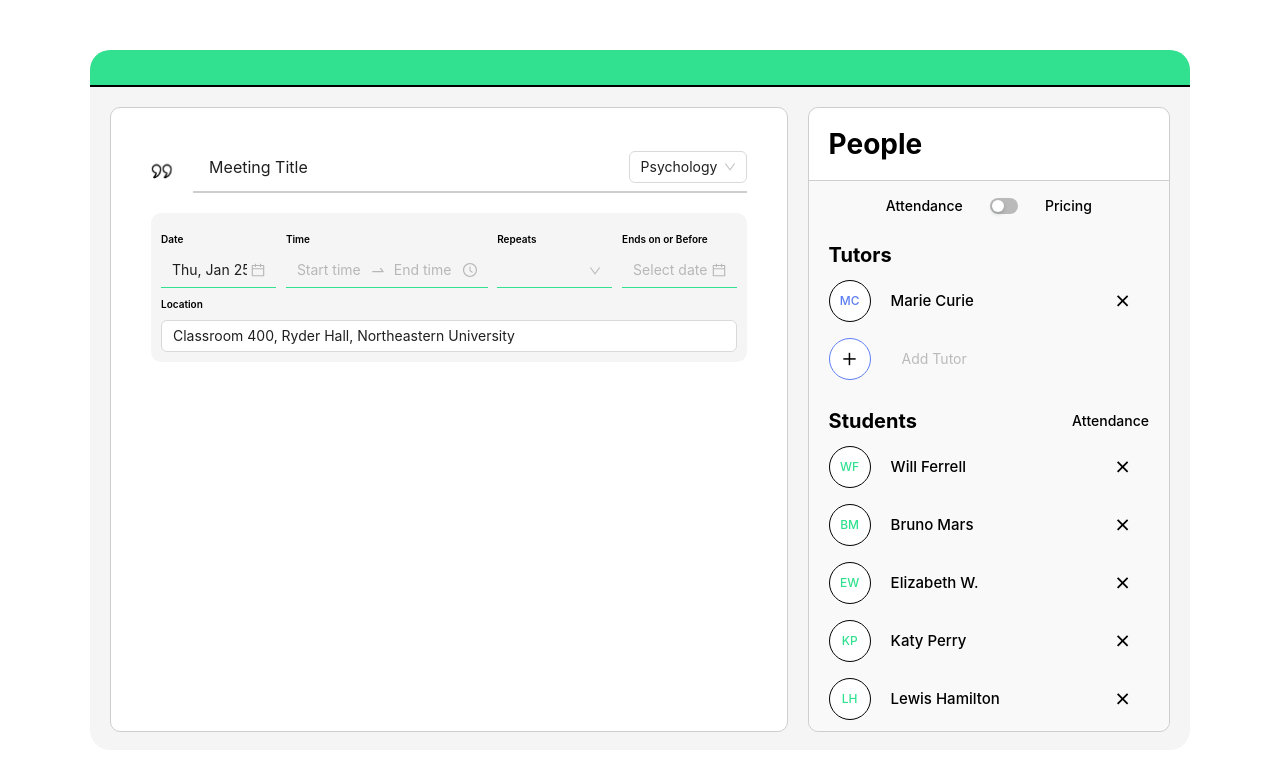
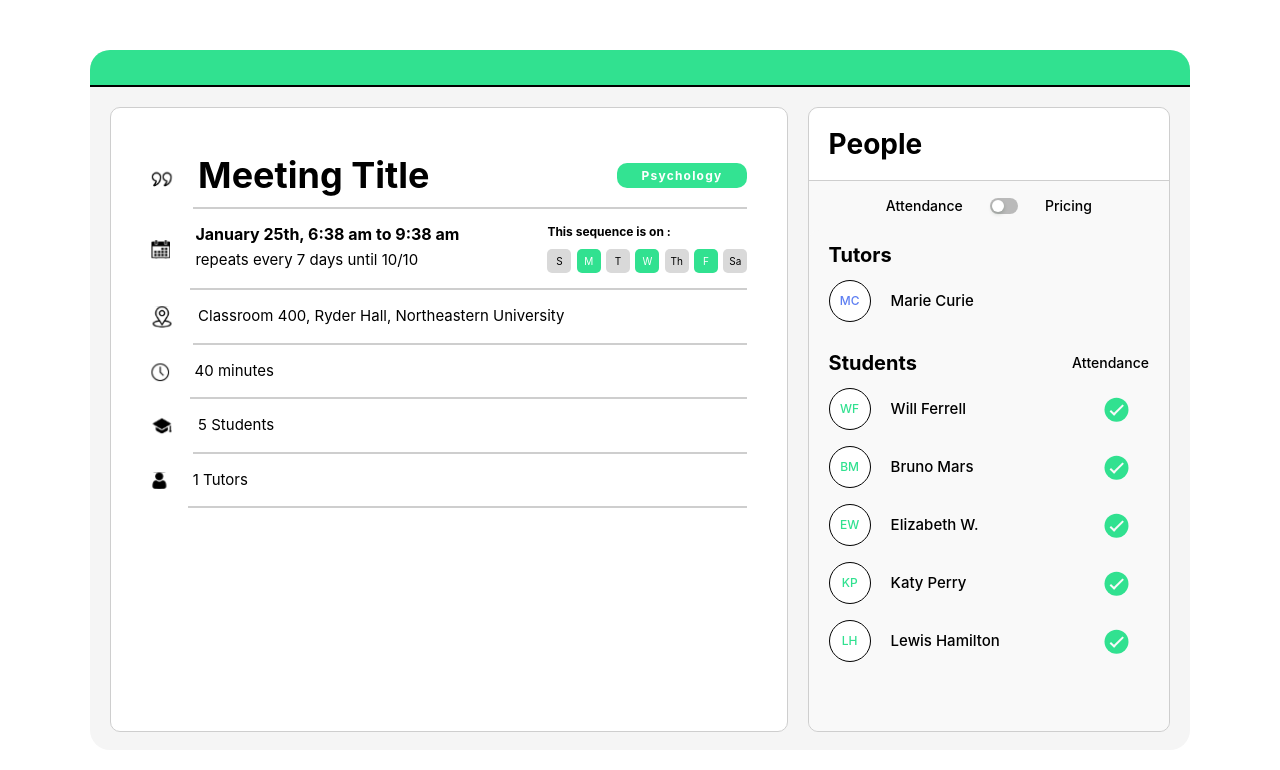
Before and after one commit to dennis-bg/tadpoleInterviewTest, a React (Create React App) app: page / in a window 1280 px wide. Shown: the top 770 px of the page. Built offline with nearby package versions, Linux system fonts and the light colour scheme.

Commit message:
wired everything but sequence

```diff
--- a/src/components/MeetingInfo/EditDetails/index.tsx
+++ b/src/components/MeetingInfo/EditDetails/index.tsx
@@ -9,8 +9,8 @@ export const EditDetails = () => {
     const {data, handlers} = useContext(StagedEditsContext);
 
     const handleTimeChange = (value: any) => {
-        handlers.handleStagedStartTimeChange(dayjs(value[0]).format('h:mm a'))
-        handlers.handleStagedEndTimeChange(dayjs(value[1]).format('h:mm a'))
+        handlers.handleStagedStartTimeChange(dayjs(value[0]))
+        handlers.handleStagedEndTimeChange(dayjs(value[1]))
     };
 
     const handleDateChange = (date: any) => {
@@ -18,7 +18,7 @@ export const EditDetails = () => {
     }
 
     const handleEndDateChange = (date: any) => {
-        handlers.handleStagedEndTimeChange(date)
+        handlers.handleStagedEndDateChange(date)
     }
 
     const handleLocationChange = (e: { target: { value: string; }; }) => {
@@ -34,7 +34,9 @@ export const EditDetails = () => {
                 </div>
                 <div className={styles.group}>
                     <p>Time</p>
-                    <TimePicker.RangePicker variant="borderless"  onChange={handleTimeChange} format="h:mm a"/>
+                    <TimePicker.RangePicker variant="borderless"
+                        value={[dayjs(data.stagedStartTime), dayjs(data.stagedEndTime)]}
+                        onChange={handleTimeChange} format="h:mm a"/>
                 </div>
                 <div className={styles.group}>
                     <p>Repeats</p>
@@ -42,7 +44,7 @@ export const EditDetails = () => {
                 </div>
                 <div className={styles.group}>
                     <p>Ends on or Before</p>
-                    <DatePicker variant="borderless" onChange={handleEndDateChange}/>
+                    <DatePicker variant="borderless"value={dayjs(data.stagedEndDate)} onChange={handleEndDateChange} format="ddd, MMM Do"/>
                 </div>
             </div>
             <div className={styles.group}>
--- a/src/components/MeetingInfo/EditDetails/styles.module.css
+++ b/src/components/MeetingInfo/EditDetails/styles.module.css
@@ -22,10 +22,10 @@
 }
 
 .dateDetails .group {
-    width: 20%;
+    width: 22%;
     border-bottom: 1px solid #31E190;
 }
 
 .dateDetails .group:nth-child(2) {
-    width: 35%;
+    width: 29%;
 }
--- a/src/components/MeetingInfo/index.tsx
+++ b/src/components/MeetingInfo/index.tsx
@@ -68,8 +68,8 @@ export const MeetingInfoCard:React.FC<MeetingInfoProps> = ({
                         <CalendarSVG/>
                         <div className={styles.content}>
                             <div className={styles.vertical}>
-                                <h4 className={styles.date}>{`${dayjs(info.date).format('MMMM Do')}, ${info.startTime} to ${info.endTime}`}</h4>
-                                <p className={styles.basicInfo}>{`repeats ${info.repitition} until ${info.endDate}`}</p>
+                                <h4 className={styles.date}>{`${dayjs(info.date).format('MMMM Do')}, ${dayjs(info.startTime).format('h:mm a')} to ${dayjs(info.endTime).format('h:mm a')}`}</h4>
+                                <p className={styles.basicInfo}>{`repeats ${info.repitition} until ${dayjs(info.endDate).format('MM/DD')}`}</p>
                             </div>
                             <div className={styles.vertical}>
                                 <h4 style={{fontSize: "12px", marginTop: '15px', marginBottom: "10px"}}>This sequence is on :</h4>
--- a/src/components/MeetingModal/index.tsx
+++ b/src/components/MeetingModal/index.tsx
@@ -6,6 +6,7 @@ import { MeetingInfoCard } from "../MeetingInfo";
 import { MeetingParticipants } from "../MeetingParticipants";
 import { EditModeContext } from "../../store/edit-mode-context";
 import { StagedEditsContext } from "../../store/staged-edits-context";
+import dayjs, { Dayjs } from "dayjs";
 
 interface MeetingModalProps {
     open: boolean,
@@ -14,7 +15,7 @@ interface MeetingModalProps {
 
 export const MeetingModal: React.FC<MeetingModalProps> = ({ open, meetingDetails }) => {
 
-    const [editMode, setEditMode] = useState<boolean>(true);
+    const [editMode, setEditMode] = useState<boolean>(false);
     const [info, setInfo] = useState(meetingDetails.info)
     const [students, setStudents] = useState<Student[]>(meetingDetails.participants.students);
     const [tutors, setTutors] = useState<IAttendee[]>(meetingDetails.participants.tutors);
@@ -22,8 +23,8 @@ export const MeetingModal: React.FC<MeetingModalProps> = ({ open, meetingDetails
     const [stagedTitle, setStagedTitle] = useState<string>(meetingDetails.info.title);
     const [stagedSubject, setStagedSubject] = useState<string>(meetingDetails.info.subject);
     const [stagedDate, setStagedDate] = useState<string>(meetingDetails.info.date);
-    const [stagedStartTime, setStagedStartTime] = useState<string>(meetingDetails.info.startTime);
-    const [stagedEndTime, setStagedEndTime] = useState<string>(meetingDetails.info.endTime);
+    const [stagedStartTime, setStagedStartTime] = useState<Dayjs>(dayjs(meetingDetails.info.startTime));
+    const [stagedEndTime, setStagedEndTime] = useState<Dayjs>(dayjs(meetingDetails.info.endTime));
     const [stagedEndDate, setStagedEndDate] = useState<string>(meetingDetails.info.endDate);
     const [stagedLocation, setStagedLocation] = useState<string>(meetingDetails.info.location);
 
@@ -39,11 +40,11 @@ export const MeetingModal: React.FC<MeetingModalProps> = ({ open, meetingDetails
         setStagedDate(date);
     };
 
-    const handleStagedStartTimeChange = (startTime: string) => {
+    const handleStagedStartTimeChange = (startTime: Dayjs) => {
         setStagedStartTime(startTime);
     };
 
-    const handleStagedEndTimeChange = (endTime: string) => {
+    const handleStagedEndTimeChange = (endTime: Dayjs) => {
         setStagedEndTime(endTime);
     };
 
--- a/src/fixtures/meetingDetails.json
+++ b/src/fixtures/meetingDetails.json
@@ -3,9 +3,9 @@
         "title": "Meeting Title",
         "subject": "Psychology",
         "date": "2024-01-25T23:10:23.457Z",
-        "startTime": "7:30pm",
-        "endTime": "8:30pm",
-        "endDate": "10/28",
+        "startTime": "2024-01-24T06:38:38.136Z",
+        "endTime": "2024-01-24T09:38:43.537Z",
+        "endDate": "2024-10-10T04:00:00.000Z",
         "repitition": "every 7 days",
         "location": "Classroom 400, Ryder Hall, Northeastern University",
         "Sequence": ["m", "w", "f"]
--- a/src/store/staged-edits-context.tsx
+++ b/src/store/staged-edits-context.tsx
@@ -1,17 +1,18 @@
+import dayjs, { Dayjs } from "dayjs";
 import { createContext } from "react";
 
 export const StagedEditsContext = createContext({
     data:{
         stagedDate: '',
-        stagedStartTime: '',
-        stagedEndTime: '',
+        stagedStartTime: dayjs(),
+        stagedEndTime: dayjs(),
         stagedEndDate: '',
         stagedLocation: '',
     },
     handlers: {
         handleStagedDateChange: (date: string) => {},
-        handleStagedStartTimeChange: (startTime: string) => {},
-        handleStagedEndTimeChange: (endTime: string) => {},
+        handleStagedStartTimeChange: (startTime: Dayjs) => {},
+        handleStagedEndTimeChange: (endTime: Dayjs) => {},
         handleStagedEndDateChange: (endDate: string) => {},
         handleStagedLocationChange: (location: string) => {},
     }
```
